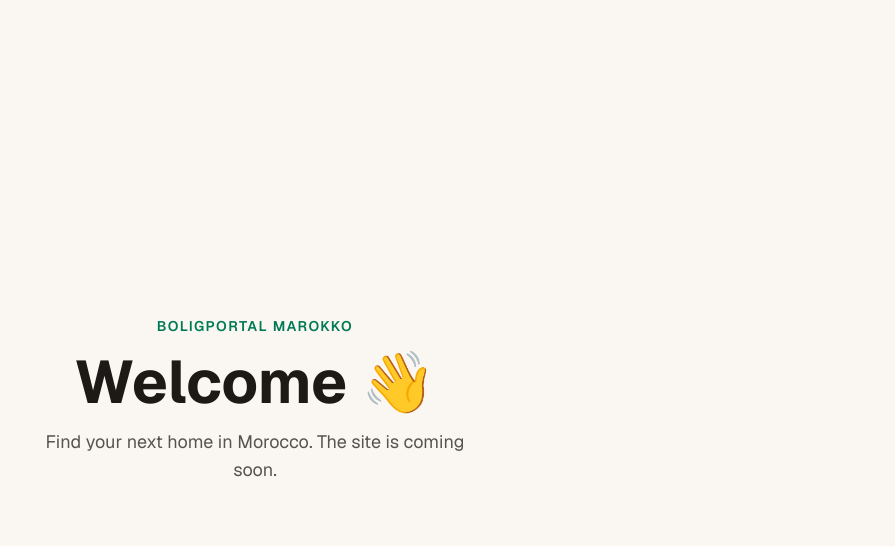
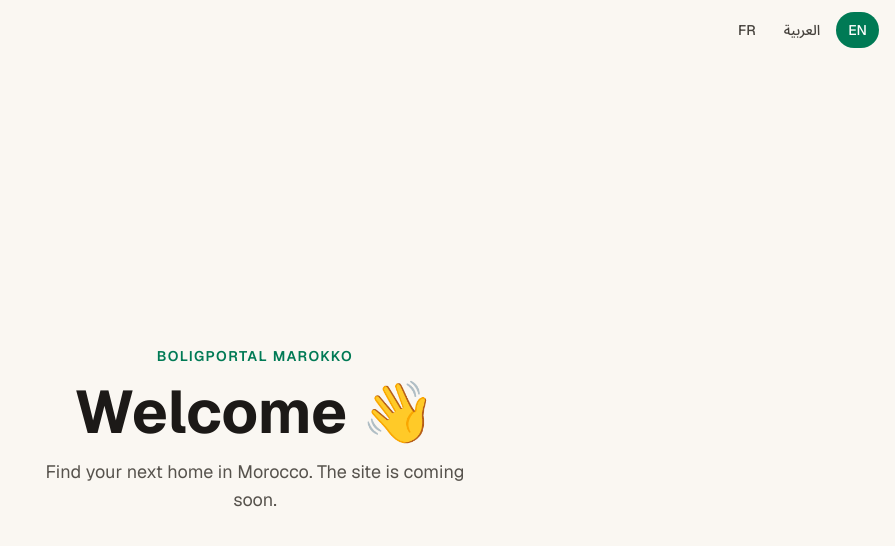
Before and after one commit to Saidi3616/Real-Estate-website, a Next.js app: page /en in a window 1280 px wide. Shown: the top 546 px of the page, without its empty margins (385-1280 px from the left). Built offline with nearby package versions, Linux system fonts and the light colour scheme.

Commit message:
Modul 1 trin 2: sprogvælger (FR · العربية · EN)
Co-Authored-By: Claude Opus 5.5 (1M context) <noreply@anthropic.com>
Claude-Session: https://claude.ai/code/session_01LYhG7WKoSMFgGBj1ZuXBjS

```diff
--- a/src/app/[locale]/layout.tsx
+++ b/src/app/[locale]/layout.tsx
@@ -4,6 +4,7 @@ import { notFound } from "next/navigation";
 import { hasLocale, NextIntlClientProvider } from "next-intl";
 import { getTranslations, setRequestLocale } from "next-intl/server";
 import { routing } from "@/i18n/routing";
+import LanguageSwitcher from "@/components/LanguageSwitcher";
 import "../globals.css";
 
 const geistSans = Geist({
@@ -48,7 +49,12 @@ export default async function LocaleLayout({
       className={`${geistSans.variable} ${notoArabic.variable} h-full antialiased`}
     >
       <body className="min-h-full flex flex-col">
-        <NextIntlClientProvider>{children}</NextIntlClientProvider>
+        <NextIntlClientProvider>
+          <header className="flex justify-end px-4 py-3">
+            <LanguageSwitcher />
+          </header>
+          {children}
+        </NextIntlClientProvider>
       </body>
     </html>
   );
--- /dev/null
+++ b/src/components/LanguageSwitcher.tsx
@@ -0,0 +1,37 @@
+"use client";
+
+import { useLocale } from "next-intl";
+import { Link, usePathname } from "@/i18n/navigation";
+
+// Navnet på hvert sprog, skrevet på sproget selv
+const languages = [
+  { code: "fr", label: "FR" },
+  { code: "ar", label: "العربية" },
+  { code: "en", label: "EN" },
+] as const;
+
+export default function LanguageSwitcher() {
+  const current = useLocale();
+  // Siden man står på nu, uden sprog-delen. Så bliver man på samme side.
+  const pathname = usePathname();
+
+  return (
+    <nav className="flex gap-1">
+      {languages.map(({ code, label }) => (
+        <Link
+          key={code}
+          href={pathname}
+          locale={code}
+          aria-current={code === current ? "true" : undefined}
+          className={`rounded-full px-3 py-2 text-sm font-medium ${
+            code === current
+              ? "bg-emerald-700 text-white"
+              : "text-stone-700 hover:bg-stone-200"
+          }`}
+        >
+          {label}
+        </Link>
+      ))}
+    </nav>
+  );
+}
--- /dev/null
+++ b/src/i18n/navigation.ts
@@ -0,0 +1,5 @@
+import { createNavigation } from "next-intl/navigation";
+import { routing } from "./routing";
+
+// Links og adresser, der kender til sprogene (fx /ar/...)
+export const { Link, usePathname } = createNavigation(routing);
```
